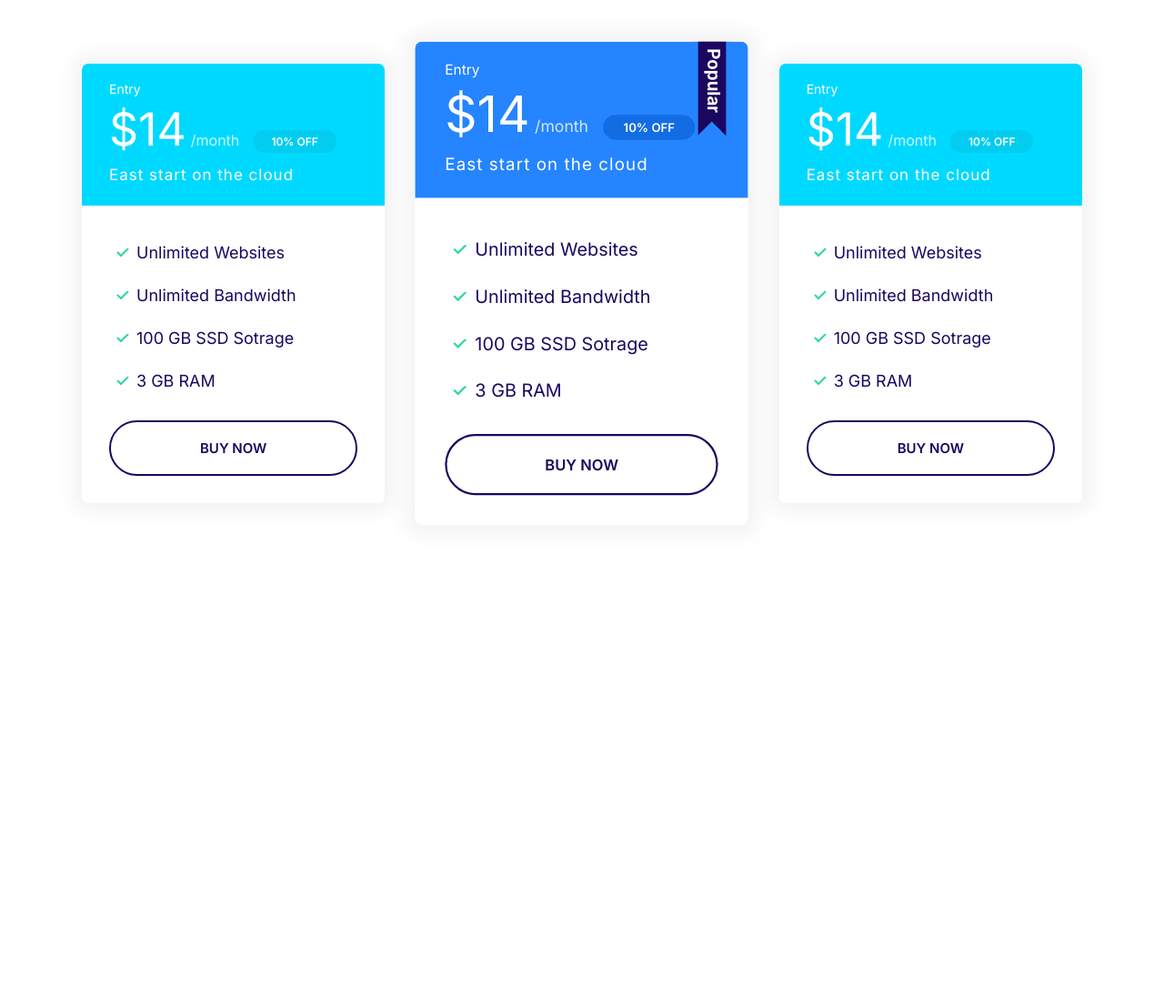
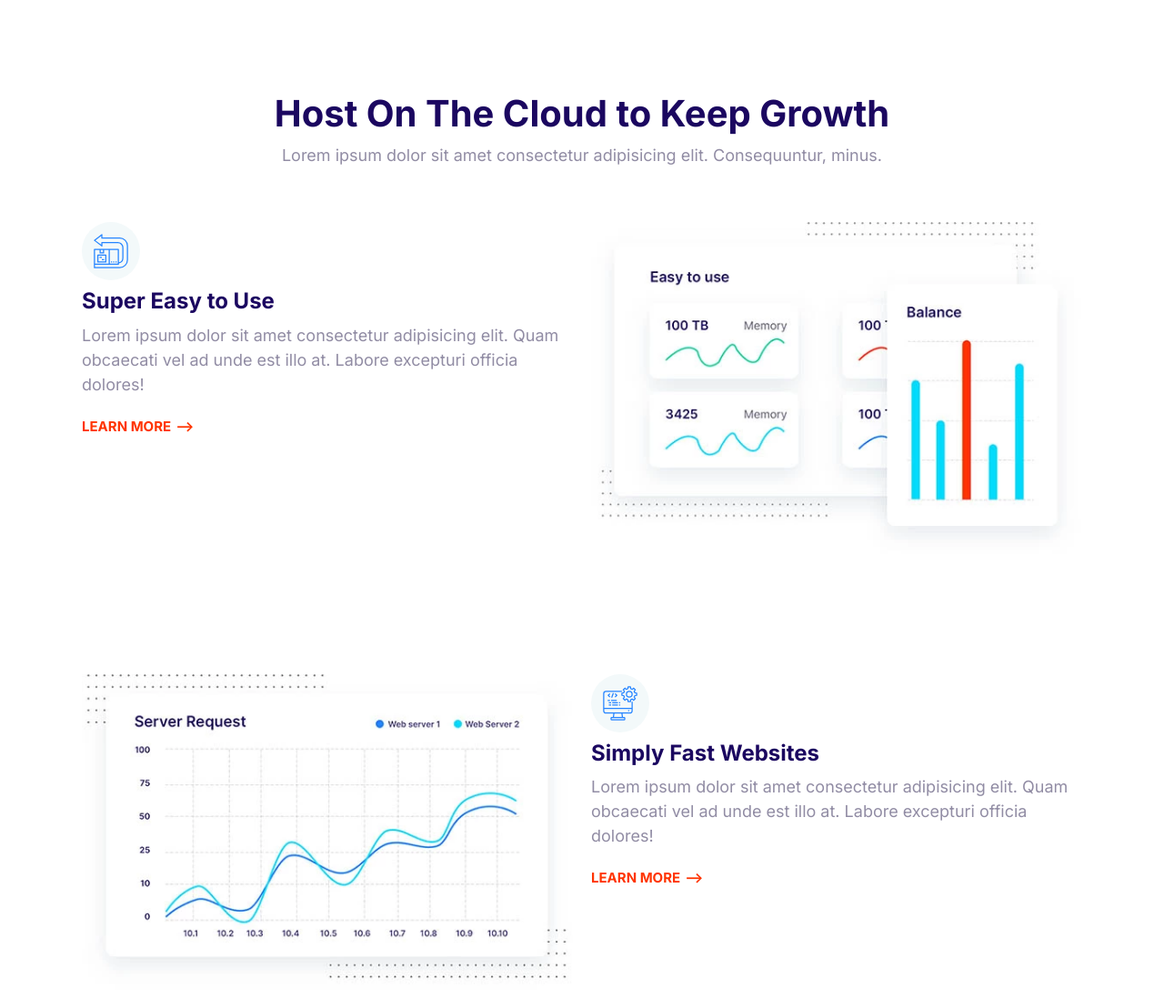
Before and after one commit to HantaAkai/Pet__Navive-Web-Site, a plain HTML site: page index.html in a window 1280 px wide. Shown: the top 1098 px of the page at 91% size. Before the commit the page ends 800 px from the top, so only its background shows below. Drawn offline with Linux system fonts and the light colour scheme.

Commit message:
Build Features Block component.

```diff
--- a/css/styles.css
+++ b/css/styles.css
@@ -760,3 +760,27 @@ a {
   max-width: 500px;
   margin: 0 auto;
 }
+
+/* Features Block */
+.feature {
+  gap: 4rem 2rem;
+  margin: 12rem 0;
+}
+
+.feature:first-of-type {
+  margin-top: 6rem;
+}
+
+.feature__heading {
+  margin: 1rem 0;
+}
+
+.feature__image {
+  width: 100%;
+}
+
+@media screen and (min-width: 769px) {
+  .feature:nth-of-type(even) .feature__content {
+    order: 2;
+  }
+}
--- a/index.html
+++ b/index.html
@@ -15,69 +15,118 @@
     <link rel="stylesheet" href="/css/styles.css" />
   </head>
   <body>
-    <section class="block container block-plans">
-      <div class="grid grid--1x3">
-        <div class="plan">
-          <div class="card card--secondary">
-            <header class="card__header">
-              <h3 class="plan__name">Entry</h3>
-              <span class="plan__price">$14</span>
-              <span class="plan__billing-cycle">/month</span>
-              <span class="badge badge--secondary badge--small">10% OFF</span>
-              <span class="plan__description">East start on the cloud</span>
-            </header>
-            <div class="card__body">
-              <ul class="list list--tick">
-                <li class="list__item">Unlimited Websites</li>
-                <li class="list__item">Unlimited Bandwidth</li>
-                <li class="list__item">100 GB SSD Sotrage</li>
-                <li class="list__item">3 GB RAM</li>
-              </ul>
-              <button class="btn btn--outline btn--block">Buy Now</button>
-            </div>
-          </div>
+    <section class="block container">
+      <header class="block__header">
+        <h2>Host On The Cloud to Keep Growth</h2>
+        <p>
+          Lorem ipsum dolor sit amet consectetur adipisicing elit. Consequuntur,
+          minus.
+        </p>
+      </header>
+      <article class="grid grid--1x2 feature">
+        <div class="feature__content">
+          <span class="icon-container">
+            <svg class="icon icon--primary">
+              <use xlink:href="images/sprite.svg#easy"></use>
+            </svg>
+          </span>
+          <h3 class="feature__heading">Super Easy to Use</h3>
+          <p>
+            Lorem ipsum dolor sit amet consectetur adipisicing elit. Quam
+            obcaecati vel ad unde est illo at. Labore excepturi officia dolores!
+          </p>
+          <a href="#" class="link-arrow">Learn More</a>
         </div>
-        <div class="plan plan--popular">
-          <div class="card card--primary">
-            <header class="card__header">
-              <h3 class="plan__name">Entry</h3>
-              <span class="plan__price">$14</span>
-              <span class="plan__billing-cycle">/month</span>
-              <span class="badge badge--primary badge--small">10% OFF</span>
-              <span class="plan__description">East start on the cloud</span>
-            </header>
-            <div class="card__body">
-              <ul class="list list--tick">
-                <li class="list__item">Unlimited Websites</li>
-                <li class="list__item">Unlimited Bandwidth</li>
-                <li class="list__item">100 GB SSD Sotrage</li>
-                <li class="list__item">3 GB RAM</li>
-              </ul>
-              <button class="btn btn--outline btn--block">Buy Now</button>
-            </div>
-          </div>
+        <picture>
+          <source
+            type="image/webp"
+            srcset="images/easy.webp 1x, images/easy@2x.webp 2x"
+          />
+          <source
+            type="image/jpg"
+            srcset="images/easy.jpg 1x, images/easy@2x.jpg 2x"
+          />
+          <img class="feature__image" src="images/easy@2x.jpg" alt="" />
+        </picture>
+      </article>
+      <article class="grid grid--1x2 feature">
+        <div class="feature__content">
+          <span class="icon-container">
+            <svg class="icon icon--primary">
+              <use xlink:href="images/sprite.svg#computer"></use>
+            </svg>
+          </span>
+          <h3 class="feature__heading">Simply Fast Websites</h3>
+          <p>
+            Lorem ipsum dolor sit amet consectetur adipisicing elit. Quam
+            obcaecati vel ad unde est illo at. Labore excepturi officia dolores!
+          </p>
+          <a href="#" class="link-arrow">Learn More</a>
         </div>
-        <div class="plan">
-          <div class="card card--secondary">
-            <header class="card__header">
-              <h3 class="plan__name">Entry</h3>
-              <span class="plan__price">$14</span>
-              <span class="plan__billing-cycle">/month</span>
-              <span class="badge badge--secondary badge--small">10% OFF</span>
-              <span class="plan__description">East start on the cloud</span>
-            </header>
-            <div class="card__body">
-              <ul class="list list--tick">
-                <li class="list__item">Unlimited Websites</li>
-                <li class="list__item">Unlimited Bandwidth</li>
-                <li class="list__item">100 GB SSD Sotrage</li>
-                <li class="list__item">3 GB RAM</li>
-              </ul>
-              <button class="btn btn--outline btn--block">Buy Now</button>
-            </div>
-          </div>
+        <picture>
+          <source
+            type="image/webp"
+            srcset="images/fast.webp 1x, images/fast@2x.webp 2x"
+          />
+          <source
+            type="image/jpg"
+            srcset="images/fast.jpg 1x, images/fast@2x.jpg 2x"
+          />
+          <img class="feature__image" src="images/fast@2x.jpg" alt="" />
+        </picture>
+      </article>
+      <article class="grid grid--1x2 feature">
+        <div class="feature__content">
+          <span class="icon-container">
+            <svg class="icon icon--primary">
+              <use xlink:href="images/sprite.svg#wordpress"></use>
+            </svg>
+          </span>
+          <h3 class="feature__heading">Wordpress Made Easy</h3>
+          <p>
+            Lorem ipsum dolor sit amet consectetur adipisicing elit. Quam
+            obcaecati vel ad unde est illo at. Labore excepturi officia dolores!
+          </p>
+          <a href="#" class="link-arrow">Learn More</a>
         </div>
-      </div>
+        <picture>
+          <source
+            type="image/webp"
+            srcset="images/wordpress.webp 1x, images/wordpress@2x.webp 2x"
+          />
+          <source
+            type="image/jpg"
+            srcset="images/wordpress.jpg 1x, images/wordpress@2x.jpg 2x"
+          />
+          <img class="feature__image" src="images/wordpress@2x.jpg" alt="" />
+        </picture>
+      </article>
+      <article class="grid grid--1x2 feature">
+        <div class="feature__content">
+          <span class="icon-container">
+            <svg class="icon icon--primary">
+              <use xlink:href="images/sprite.svg#clock"></use>
+            </svg>
+          </span>
+          <h3 class="feature__heading">24/7 Expert Support</h3>
+          <p>
+            Lorem ipsum dolor sit amet consectetur adipisicing elit. Quam
+            obcaecati vel ad unde est illo at. Labore excepturi officia dolores!
+          </p>
+          <a href="#" class="link-arrow">Learn More</a>
+        </div>
+        <picture>
+          <source
+            type="image/webp"
+            srcset="images/support.webp 1x, images/support@2x.webp 2x"
+          />
+          <source
+            type="image/jpg"
+            srcset="images/support.jpg 1x, images/support@2x.jpg 2x"
+          />
+          <img class="feature__image" src="images/support@2x.jpg" alt="" />
+        </picture>
+      </article>
     </section>
     <script src="/js/main.js"></script>
   </body>
```
Also changed, not shown: Components/block-features.html (added, +113 -0 lines), images/easy.jpg (added), images/easy.webp (added), images/easy@2x.jpg (added), images/easy@2x.webp (added), images/fast.jpg (added), images/fast.webp (added), images/fast@2x.jpg (added), images/fast@2x.webp (added), images/support.jpg (added), images/support.webp (added), images/support@2x.jpg (added), images/support@2x.webp (added), images/wordpress.jpg (added), 3 more files.
